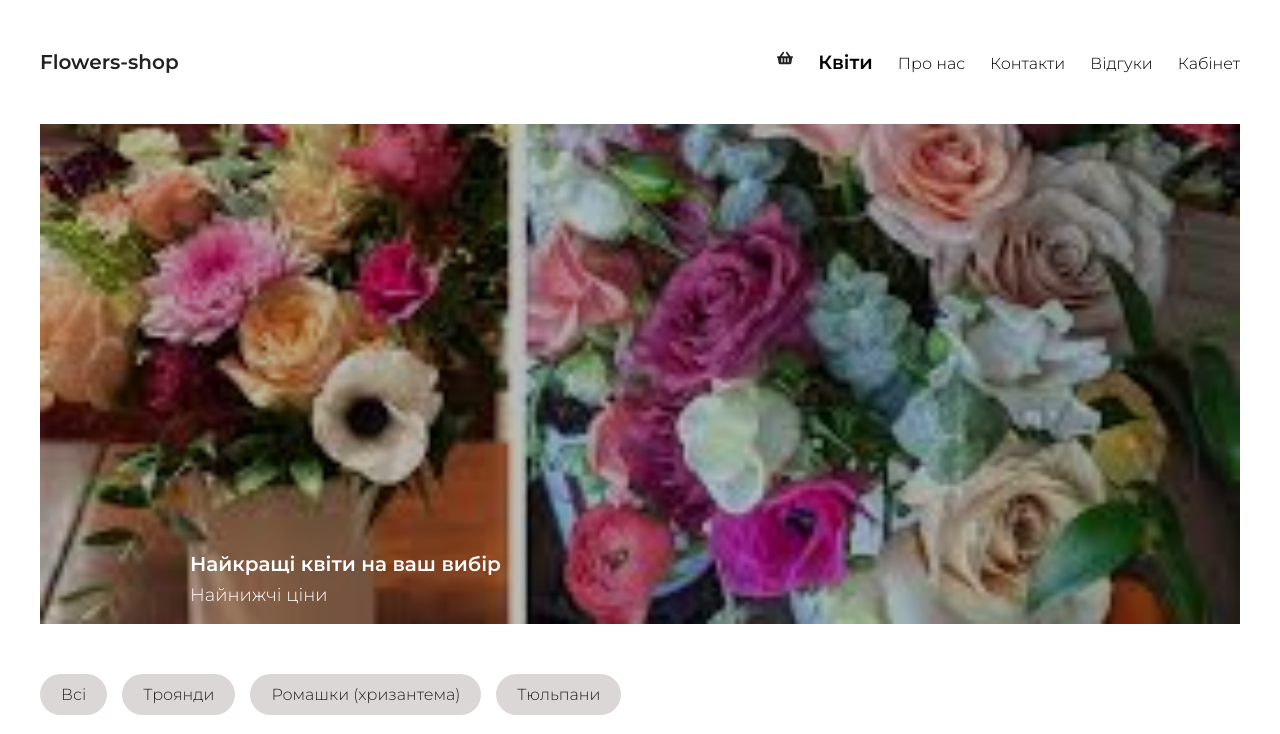
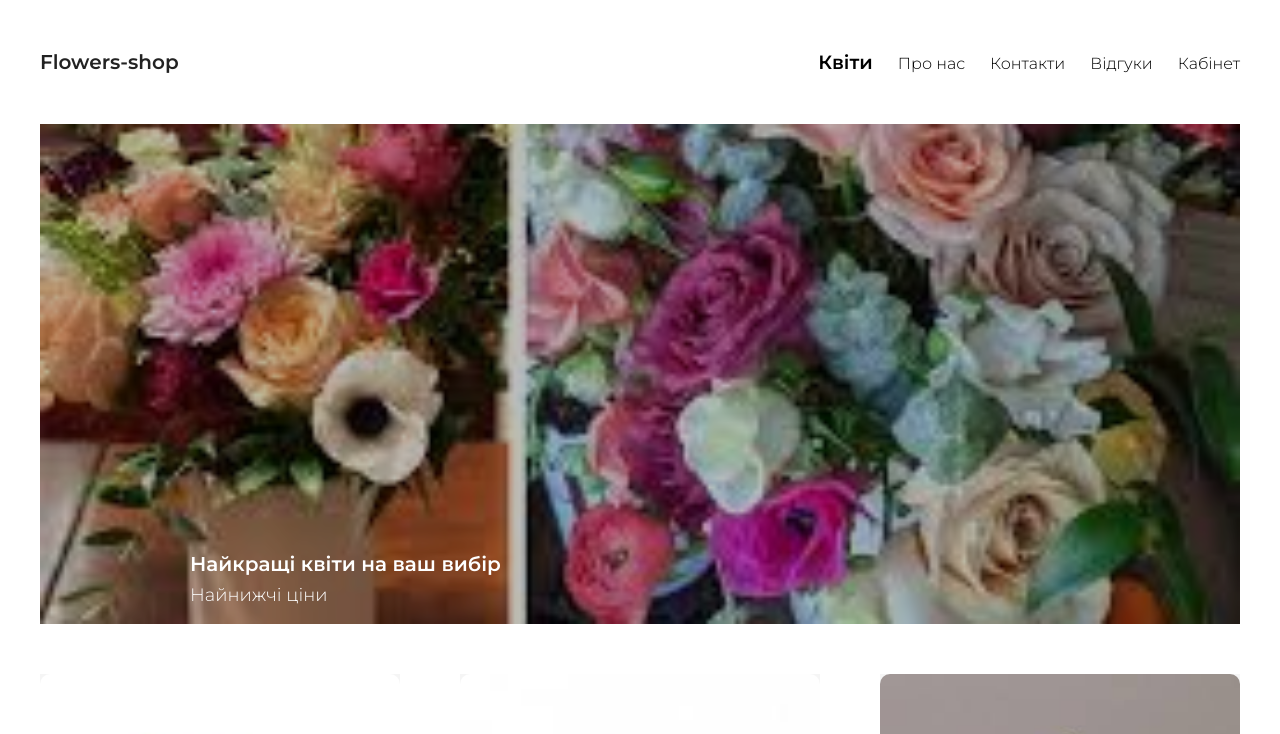
Before and after one commit to AndriiDan/Shop, a React (Create React App) app: page /flowers in a window 1280 px wide. Shown: the top 734 px of the page. Built offline with nearby package versions, Linux system fonts and the light colour scheme.

Commit message:
Refactoring #3. Flowers Items.

```diff
--- a/src/App.js
+++ b/src/App.js
@@ -11,38 +11,52 @@ import Reviews from './components/Reviews/Reviews';
 class App extends React.Component {
   constructor(props) {
     super(props);
-    this.state = {
-      // orders - сюди будуть додаватися товари, які будуть відображені всередині корзини
-      orders: [],
-      // зберігає елементи, які будуть показані користувачу
-      currentItems: [],
-      // відображати модальне вікно з конкретним товаром при "true"
-      showFullItem: false,
-      // об'єкт який відобразити в модальному вікні
-      fullItem: {}
-    }
+    //   this.state = {
+    //     // orders - сюди будуть додаватися товари, які будуть відображені всередині корзини
+    //     orders: [],
+    //     // зберігає елементи, які будуть показані користувачу
+    //     currentItems: [],
+    //     // відображати модальне вікно з конкретним товаром при "true"
+    //     showFullItem: false,
+    //     // об'єкт який відобразити в модальному вікні
+    //     fullItem: {}
+    //   }
 
-    // дані квітів з зовнішнього state
-    this.flowers = props.state.flowersPage.flowers;
+    //   // дані квітів з зовнішнього state
+    //   this.flowers = props.state.flowersPage.flowers;
 
-    // при завантаженні сторінки відображати весь масив items (flowers)
-    this.state.currentItems = this.flowers;
+    //   // при завантаженні сторінки відображати весь масив items (flowers)
+    //   this.state.currentItems = this.flowers;
 
-    this.addToOrder = this.addToOrder.bind(this);
-    this.deleteOrder = this.deleteOrder.bind(this);
-    this.chooseCategory = this.chooseCategory.bind(this);
-    this.onShowItem = this.onShowItem.bind(this);
+    //   this.addToOrder = this.addToOrder.bind(this);
+    //   this.deleteOrder = this.deleteOrder.bind(this);
+    //   this.chooseCategory = this.chooseCategory.bind(this);
+    //   this.onShowItem = this.onShowItem.bind(this);
+    // }
+
+    this.state = {}
+
   }
 
   render() {
     return (
       <BrowserRouter>
         <div className="wrapper">
+          {/* <Header orders={this.state.orders} onDelete={this.deleteOrder} /> */}
+
+
           <Header orders={this.state.orders} onDelete={this.deleteOrder} />
+
+
           <div className="wrapper-content">
             <Routes>
-              <Route path="/flowers" element={<Flowers chooseCategory={this.chooseCategory} items={this.state.currentItems} onAdd={this.addToOrder}
-                onShowItem={this.onShowItem} showFullItem={this.state.showFullItem} fullItem={this.state.fullItem} />} />
+              {/* <Route path="/flowers" element={<Flowers chooseCategory={this.chooseCategory} items={this.state.currentItems} onAdd={this.addToOrder}
+                onShowItem={this.onShowItem} showFullItem={this.state.showFullItem} fullItem={this.state.fullItem} />} /> */}
+
+
+              <Route path="/flowers" element={<Flowers items={this.props.state.flowersPage.flowers} />} />
+
+
               <Route path="/aboutUs" element={<AboutUs />} />
               <Route path="/contacts" element={<Contacts />} />
               <Route path="/reviews" element={<Reviews reviewsData={this.props.state.reviewsPage.reviewsData}
@@ -57,50 +71,50 @@ class App extends React.Component {
     );
   }
 
-  // вибрати категорію
-  chooseCategory(category) {
-    // для категорії 'all'
-    if (category === 'all') {
-      this.setState({ currentItems: this.flowers })
-      return
-    }
+  // // вибрати категорію
+  // chooseCategory(category) {
+  //   // для категорії 'all'
+  //   if (category === 'all') {
+  //     this.setState({ currentItems: this.flowers })
+  //     return
+  //   }
 
-    // для решти категорій (окрім 'all')
-    this.setState({
-      currentItems: this.flowers.filter(el => el.category === category)
-    })
-  }
+  //   // для решти категорій (окрім 'all')
+  //   this.setState({
+  //     currentItems: this.flowers.filter(el => el.category === category)
+  //   })
+  // }
 
-  // додавання товарів в корзину
-  addToOrder(item) {
-    // чи є в корзині
-    let isInArray = false;
+  // // додавання товарів в корзину
+  // addToOrder(item) {
+  //   // чи є в корзині
+  //   let isInArray = false;
 
-    // перевірка, чи товар вже є в корзині
-    this.state.orders.forEach(el => {
-      if (el.id === item.id) {
-        isInArray = true
-      }
-    })
+  //   // перевірка, чи товар вже є в корзині
+  //   this.state.orders.forEach(el => {
+  //     if (el.id === item.id) {
+  //       isInArray = true
+  //     }
+  //   })
 
-    // якщо товара немає в корзині, то додати в корзину
-    if (!isInArray) {
-      this.setState({ orders: [...this.state.orders, item] })
-    }
-  }
+  //   // якщо товара немає в корзині, то додати в корзину
+  //   if (!isInArray) {
+  //     this.setState({ orders: [...this.state.orders, item] })
+  //   }
+  // }
 
-  // видалення товара з корзини
-  deleteOrder(id) {
-    // filter створить новий масив, в який ввійдуть всі елементи з orders окрім елемента, id якого сюди передається
-    this.setState({ orders: this.state.orders.filter(el => el.id !== id) })
-  }
+  // // видалення товара з корзини
+  // deleteOrder(id) {
+  //   // filter створить новий масив, в який ввійдуть всі елементи з orders окрім елемента, id якого сюди передається
+  //   this.setState({ orders: this.state.orders.filter(el => el.id !== id) })
+  // }
 
-  // метод для відображення модального вікна товару при натисненні на картинку товару
-  onShowItem(item) {
-    // для fullItem присвоєти отриманий конкретний item
-    this.setState({ fullItem: item });
-    this.setState({ showFullItem: !this.state.showFullItem });
-  }
+  //   // метод для відображення модального вікна товару при натисненні на картинку товару
+  //   onShowItem(item) {
+  //     // для fullItem присвоєти отриманий конкретний item
+  //     this.setState({ fullItem: item });
+  //     this.setState({ showFullItem: !this.state.showFullItem });
+  //   }
 
 }
 
--- a/src/components/Flowers/Flowers.jsx
+++ b/src/components/Flowers/Flowers.jsx
@@ -8,10 +8,15 @@ import ShowFullItem from './ShowFullItem/ShowFullItem';
 const Flowers = (props) => {
     return (
         <div>
-            <Categories chooseCategory={props.chooseCategory} />
-            <Items items={props.items} onAdd={props.onAdd} onShowItem={props.onShowItem} />
+            {/* <Categories chooseCategory={props.chooseCategory} /> */}
+            {/* <Items items={props.items} onAdd={props.onAdd} onShowItem={props.onShowItem} /> */}
+
+
+            <Items items={props.items} />
+
+
             {/* при showFullItem: true - відобразити <ShowFullItem /> */}
-            {props.showFullItem && <ShowFullItem item={props.fullItem} onAdd={props.onAdd} onShowItem={props.onShowItem} />}
+            {/* {props.showFullItem && <ShowFullItem item={props.fullItem} onAdd={props.onAdd} onShowItem={props.onShowItem} />} */}
         </div>
     )
 }
--- a/src/components/Flowers/Items/Items.jsx
+++ b/src/components/Flowers/Items/Items.jsx
@@ -7,7 +7,12 @@ export class Items extends Component {
         return (
             <main className={classes.main}>
                 {this.props.items.map(el => (
-                    <Item key={el.id} item={el} onAdd={this.props.onAdd} onShowItem={this.props.onShowItem} />
+                    // <Item key={el.id} item={el} onAdd={this.props.onAdd} onShowItem={this.props.onShowItem} />
+
+
+                    <Item key={el.id} item={el} />
+
+
                 ))}
             </main>
         )
--- a/src/components/Header/Header.jsx
+++ b/src/components/Header/Header.jsx
@@ -5,49 +5,62 @@ import classes from './Header.module.css';
 import Navbar from './Navbar/Navbar';
 
 // перебор кожного елемента в корзині
-const showOrders = (props) => {
-    let summa = 0;
-    // Number.parseFloat(el.price) - перетворюємо в число, оскільки в items.price: "" (рядок)
-    props.orders.forEach(el => summa += Number.parseFloat(el.price));
-    return (
-        <div>
-            {props.orders.map(el => (
-                <Order key={el.id} item={el} onDelete={props.onDelete} />
-            ))}
-            {/* new Intl.NumberFormat().format(summa) - заокруглює суму до '2-х' знаків після коми (при цінах з 2-ма знаками після коми) */}
-            <p className={classes.summa}>Загальна вартість замовлення: {new Intl.NumberFormat().format(summa)} грн.</p>
-        </div>
-    )
-}
+// const showOrders = (props) => {
+//     let summa = 0;
+//     // Number.parseFloat(el.price) - перетворюємо в число, оскільки в items.price: "" (рядок)
+//     props.orders.forEach(el => summa += Number.parseFloat(el.price));
+//     return (
+//         <div>
+//             {props.orders.map(el => (
+//                 <Order key={el.id} item={el} onDelete={props.onDelete} />
+//             ))}
+//             {/* new Intl.NumberFormat().format(summa) - заокруглює суму до '2-х' знаків після коми (при цінах з 2-ма знаками після коми) */}
+//             <p className={classes.summa}>Загальна вартість замовлення: {new Intl.NumberFormat().format(summa)} грн.</p>
+//         </div>
+//     )
+// }
 
 // якщо корзина пуста
-const showNothing = () => {
-    return (
-        <div className={classes.empty}>
-            <h2>Товарів не вибрано</h2>
-        </div>
-    )
-}
+// const showNothing = () => {
+//     return (
+//         <div className={classes.empty}>
+//             <h2>Товарів не вибрано</h2>
+//         </div>
+//     )
+// }
+
+// export default function Header(props) {
+//     // хук для зміни cartOpen за допомогоє ф-ції setCartOpen
+//     let [cartOpen, setCartOpen] = useState(false);
+
+//     return (
+//         <header>
+//             <div>
+//                 <span className={classes.logo}>Flowers-shop</span>
+//                 <Navbar />
+//                 {/* іконка з корзинкою; ${cartOpen && 'active'} - при cartOpen = true додати className='active'  */}
+//                 <FaShoppingBasket onClick={() => setCartOpen(cartOpen = !cartOpen)} className={`${classes.shop_cart_button} ${cartOpen && classes.active}`} />
+
+//                 {cartOpen && (
+//                     <div className={classes.shop_cart}>
+//                         {props.orders.length > 0 ?
+//                             showOrders(props) : showNothing()}
+
+//                     </div>
+//                 )}
+//             </div>
+//             {/* основний банер магазина */}
+//             <div className={classes.presentation}></div>
+//         </header>
+//     )
+// }
 
 export default function Header(props) {
-    // хук для зміни cartOpen за допомогоє ф-ції setCartOpen
-    let [cartOpen, setCartOpen] = useState(false);
-
     return (
         <header>
             <div>
                 <span className={classes.logo}>Flowers-shop</span>
                 <Navbar />
-                {/* іконка з корзинкою; ${cartOpen && 'active'} - при cartOpen = true додати className='active'  */}
-                <FaShoppingBasket onClick={() => setCartOpen(cartOpen = !cartOpen)} className={`${classes.shop_cart_button} ${cartOpen && classes.active}`} />
-
-                {cartOpen && (
-                    <div className={classes.shop_cart}>
-                        {props.orders.length > 0 ?
-                            showOrders(props) : showNothing()}
-
-                    </div>
-                )}
             </div>
             {/* основний банер магазина */}
             <div className={classes.presentation}></div>
```
Also changed, not shown: src/components/Flowers/Items/Item/Item.jsx (+18 -2 lines).
